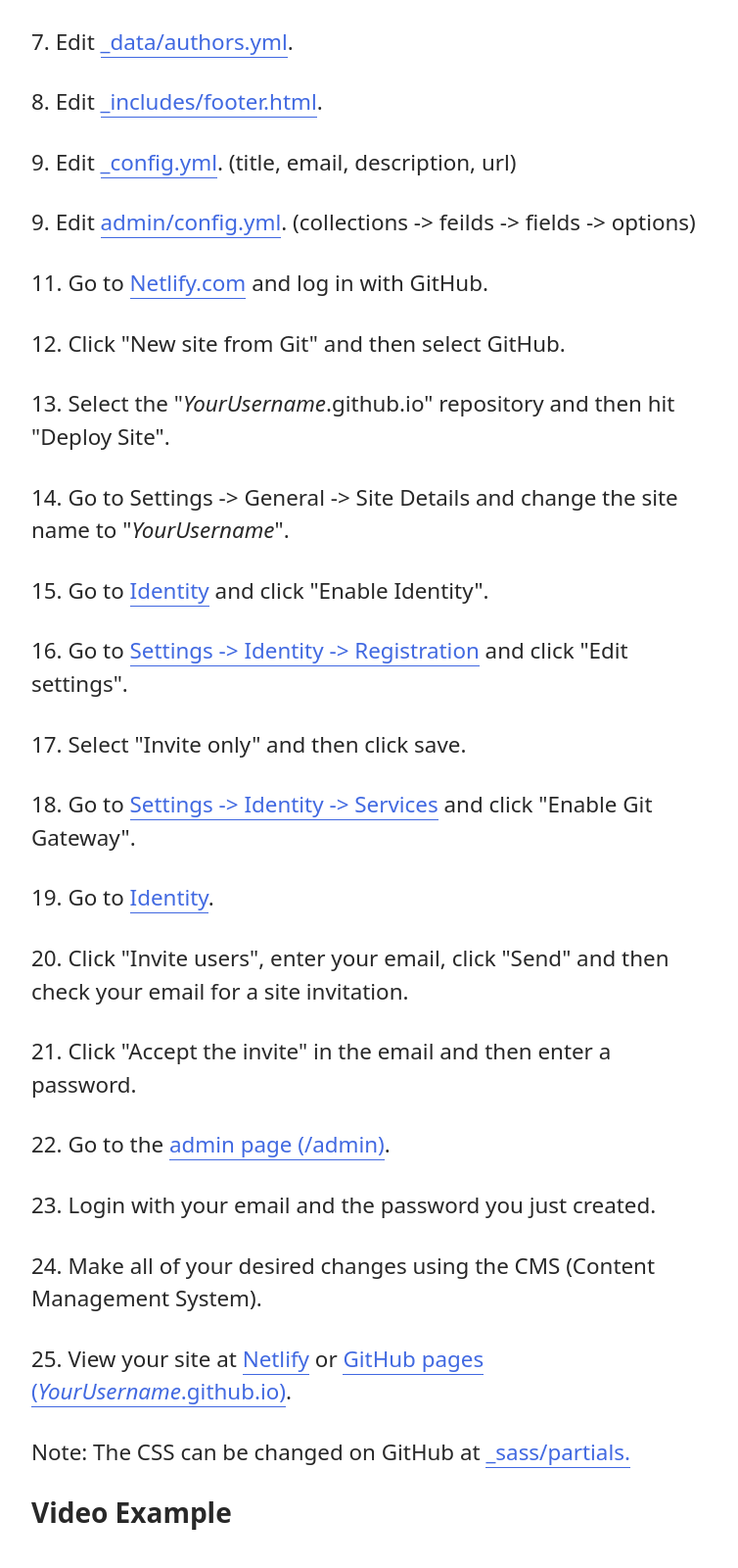
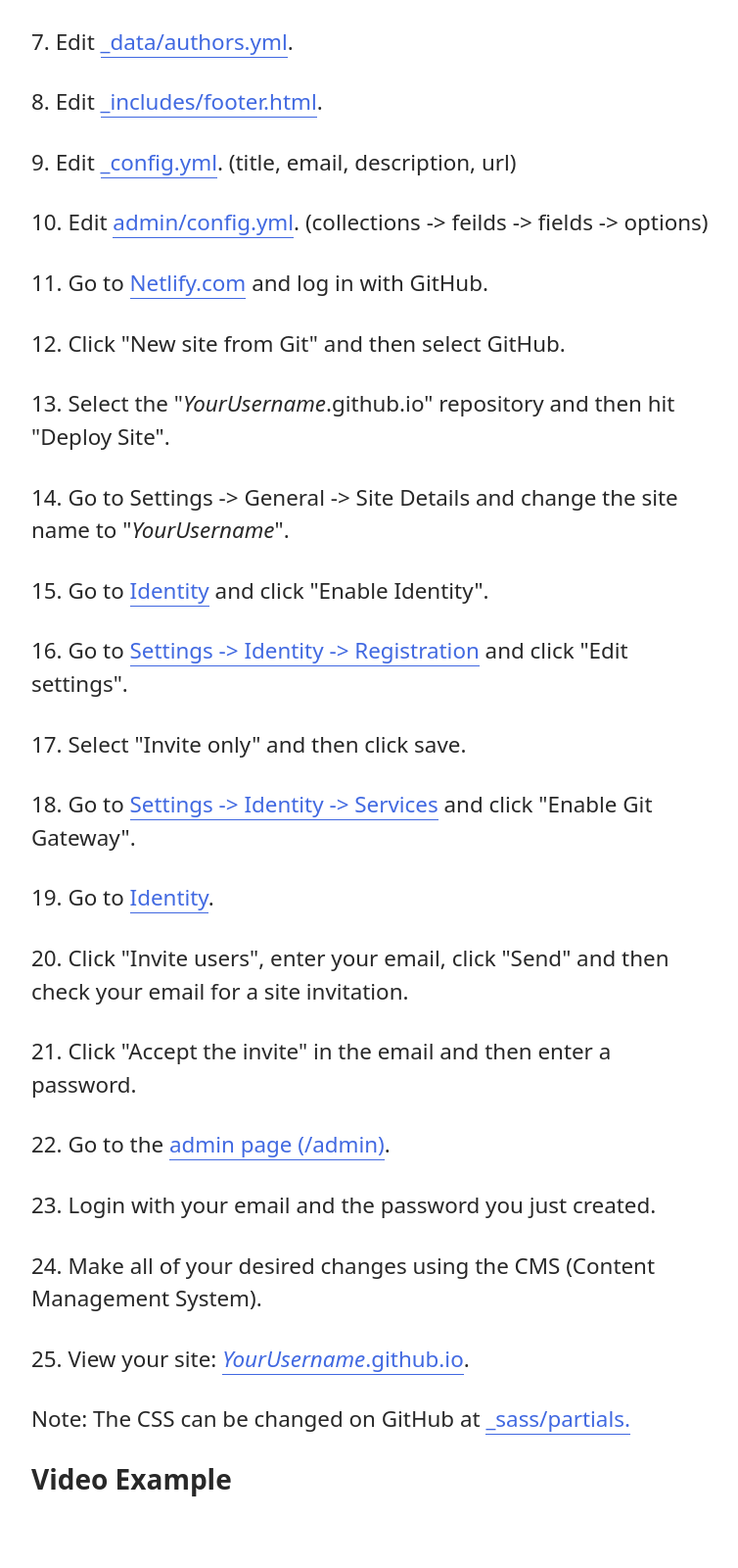
Before and after one commit to Akleinikkink9587/Assignment4, a plain HTML site: page index.html in a window 1280 px wide. Shown: the part 740-2340 px from the top of the page at 98% size, without its empty margins (258-1012 px from the left). Drawn offline with Linux system fonts and the light colour scheme.

Commit message:
fixed step 25

```diff
--- a/index.html
+++ b/index.html
@@ -30,7 +30,7 @@
             <p>7. Edit <a href="javascript:void(0);" onclick="openFile('/_data/authors.yml')">_data/authors.yml</a>.</p>
             <p>8. Edit <a href="javascript:void(0);" onclick="openFile('/_includes/footer.html')">_includes/footer.html</a>.</p>
             <p>9. Edit <a href="javascript:void(0);" onclick="openFile('/_config.yml')">_config.yml</a>. (title, email, description, url)</p>
-            <p>9. Edit <a href="javascript:void(0);" onclick="openFile('/admin/config.yml')">admin/config.yml</a>. (collections -> feilds -> fields -> options)</p>
+            <p>10. Edit <a href="javascript:void(0);" onclick="openFile('/admin/config.yml')">admin/config.yml</a>. (collections -> feilds -> fields -> options)</p>
             <p>11. Go to <a href="javascript:void(0);" onclick="openNetlify()">Netlify.com</a> and log in with GitHub.</p>
             <p>12. Click "New site from Git" and then select GitHub.</p>
             <p>13. Select the "<span class="italic userName">YourUsername</span>.github.io" repository and then hit "Deploy Site".</p>
@@ -45,7 +45,7 @@
             <p>22. Go to the <a href="javascript:void(0);" onclick="openNetlifyPortfolio('/admin')">admin page (/admin)</a>.</p>
             <p>23. Login with your email and the password you just created.</p>
             <p>24. Make all of your desired changes using the CMS (Content Management System).</p>
-            <p>25. View your site at <a href="javascript:void(0);" onclick="openNetlifyPortfolio('')"> Netlify</a> or <a href="javascript:void(0);" onclick="openPortfolio()">GitHub pages (<span class="italic userName">YourUsername</span>.github.io)</a>.</p>
+            <p>25. View your site: <a href="javascript:void(0);" onclick="openPortfolio()"><span class="italic userName">YourUsername</span>.github.io</a>.</p>
             <p>Note: The CSS can be changed on GitHub at <a href="javascript:void(0);" onclick="openFolder('/_sass/partials')">_sass/partials.</a></p>
             <section>
                 <h3>Video Example</h3>
```
